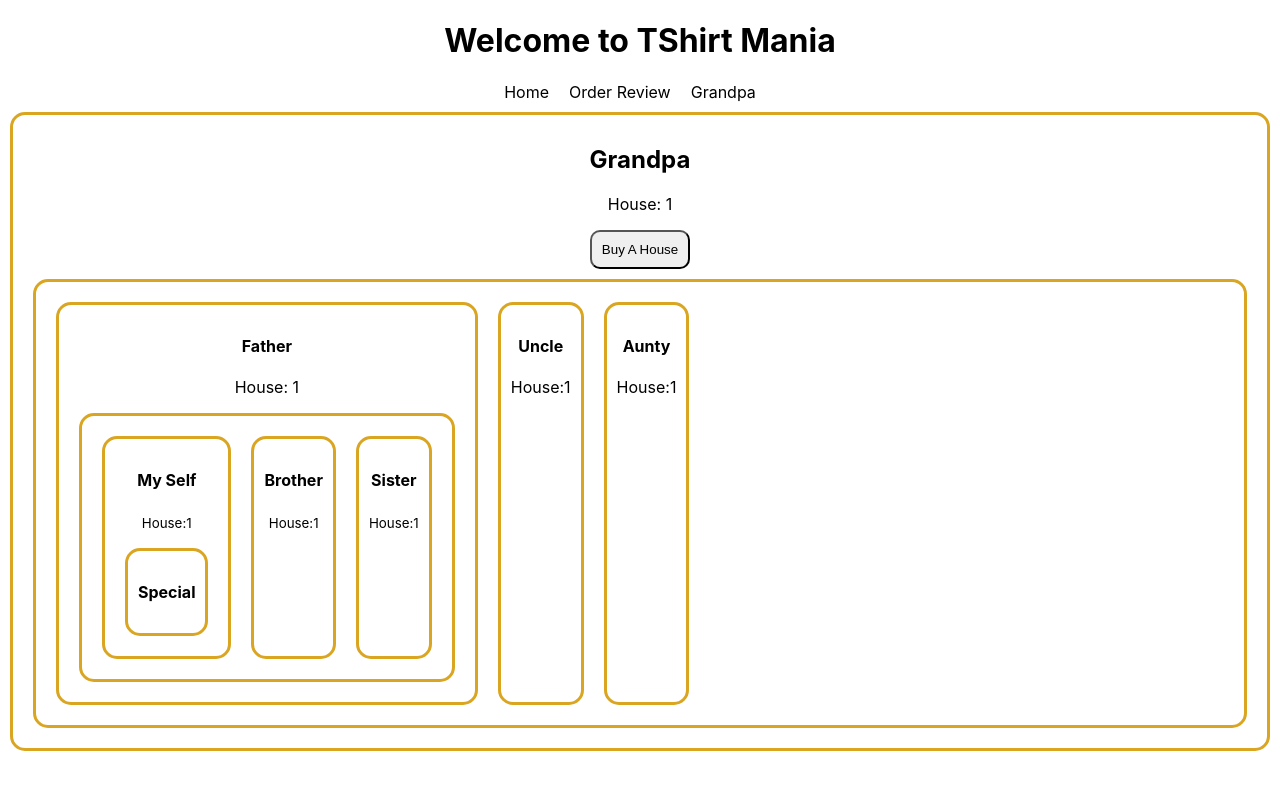
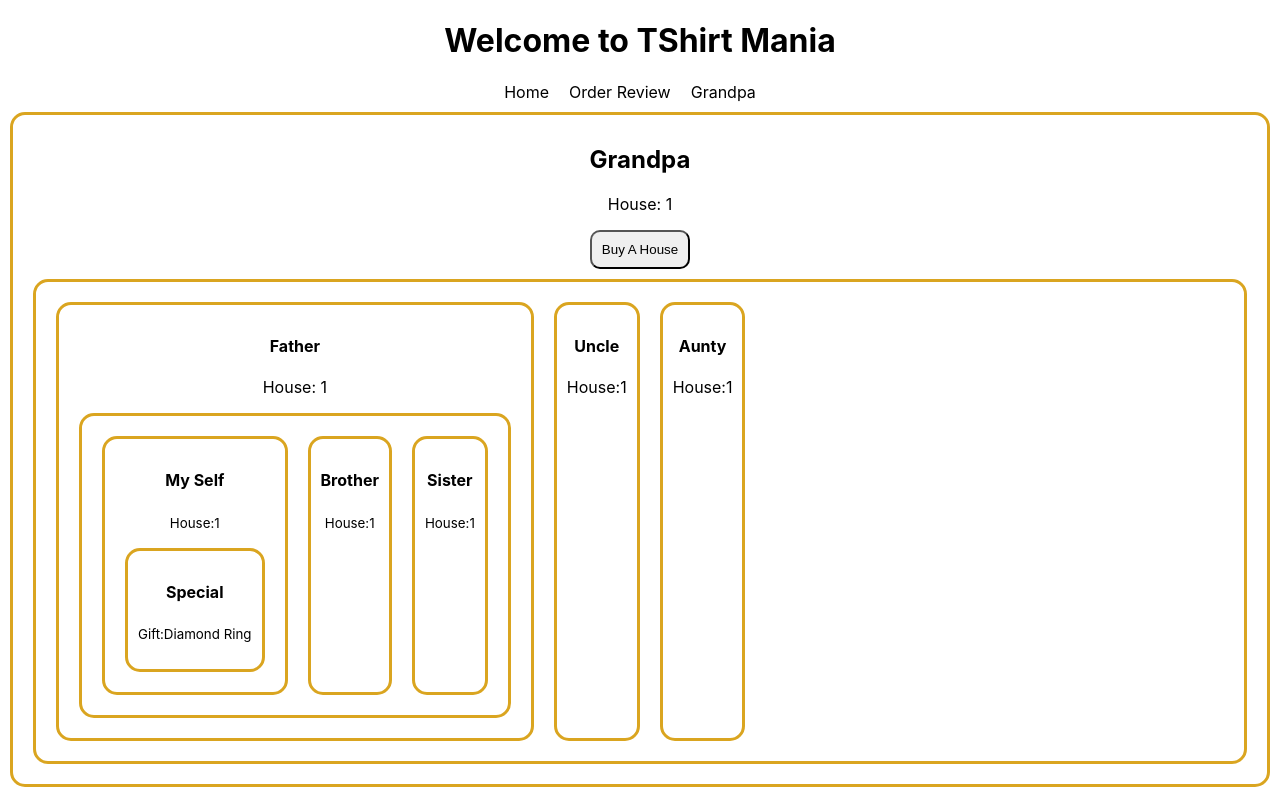
Before and after one commit to ImRanKhan81m/tShirt-Mania, a React (Create React App) app: page /grandpa in a window 1280 px wide. Built offline with nearby package versions, Linux system fonts and the light colour scheme.

Commit message:
react context

```diff
--- a/src/Components/Father/Father.js
+++ b/src/Components/Father/Father.js
@@ -3,13 +3,13 @@ import MySelf from '../MySelf/MySelf';
 import Brother from '../Brother/Brother';
 import Sister from '../Sister/Sister'
 
-const Father = ({ house }) => {
+const Father = ({ house, ornaments }) => {
     return (
         <div>
             <h4>Father</h4>
             <p>House: {house}</p>
             <div style={{display:'flex'}}>
-                <MySelf house={house}></MySelf>
+                <MySelf house={house} ornaments={ornaments}></MySelf>
                 <Brother house={house}></Brother>
                 <Sister house={house}></Sister>
             </div>
--- a/src/Components/Grandpa/Grandpa.js
+++ b/src/Components/Grandpa/Grandpa.js
@@ -1,11 +1,16 @@
-import React, { useState } from 'react';
+import React, { createContext, useState } from 'react';
 import './Grandpa.css'
 import Uncle from '../Uncle/Unlce';
 import Father from '../Father/Father';
 import Aunty from '../Aunty/Aunty'
 
+const RingContext = createContext('diamond')
+
 const Grandpa = () => {
     const [house, setHouse] = useState(1);
+
+    const ornaments = 'Diamond Ring';
+
     const handleBuyHouse = ()=>{
         const newHouse = house + 1;
         setHouse (newHouse)
@@ -17,7 +22,7 @@ const Grandpa = () => {
             <p>House: {house}</p>
             <button onClick={handleBuyHouse}>Buy A House</button>
             <div style={{ display: 'flex' }}>
-                <Father house={house}></Father>
+                <Father house={house} ornaments={ornaments}></Father>
                 <Uncle house={house}></Uncle>
                 <Aunty house={house}></Aunty>
             </div>
--- a/src/Components/MySelf/MySelf.js
+++ b/src/Components/MySelf/MySelf.js
@@ -1,12 +1,12 @@
 import React from 'react';
 import Special from '../Special/Special';
 
-const MySelf = ({house}) => {
+const MySelf = ({house, ornaments}) => {
     return (
         <div>
             <h4>My Self</h4>
             <p><small>House:{house}</small></p>
-            <Special></Special>
+            <Special ornaments={ornaments}></Special>
         </div>
     );
 };
--- a/src/Components/Special/Special.js
+++ b/src/Components/Special/Special.js
@@ -1,9 +1,10 @@
 import React from 'react';
 
-const Special = () => {
+const Special = ({ornaments}) => {
     return (
         <div>
             <h4>Special</h4>
+            <p><small>Gift:{ornaments}</small></p>
         </div>
     );
 };
```
